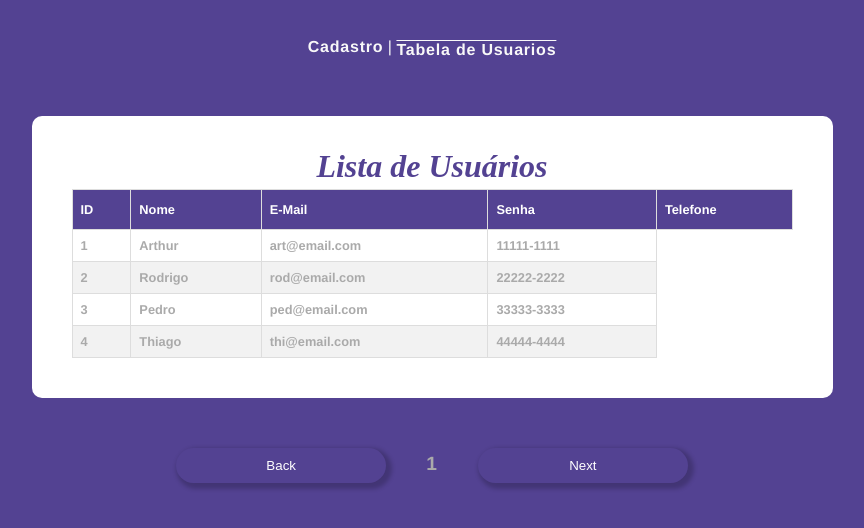
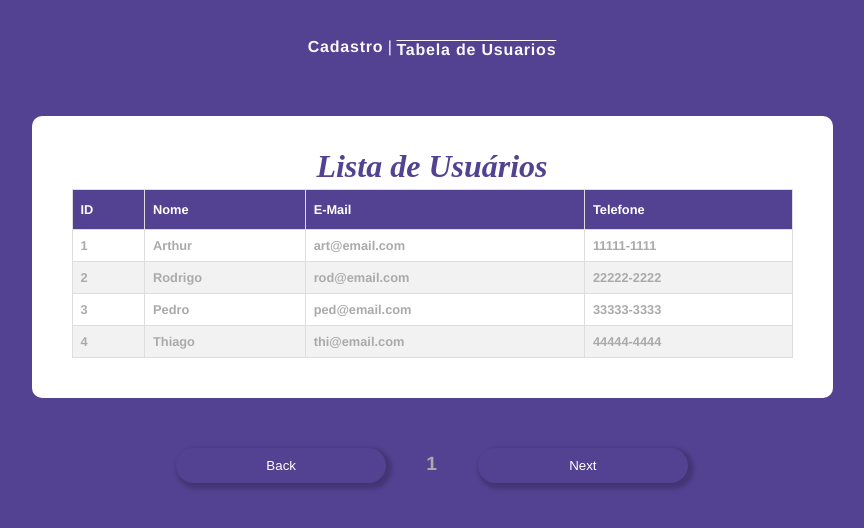
Before and after one commit to Oraculum-Fatec/sistema-cadastro, a Vue app: page /tabela in a window 1280 px wide. Shown: the top 528 px of the page, without its empty margins (208-1072 px from the left). Built offline with nearby package versions, Linux system fonts and the light colour scheme; the HTML template or start-up script is replaced by a standard one.

Commit message:
Update Table.vue

```diff
--- a/src/components/Table.vue
+++ b/src/components/Table.vue
@@ -8,7 +8,6 @@
           <th>ID</th>
           <th>Nome</th>
           <th>E-Mail</th>
-          <th>Senha</th>
           <th>Telefone</th>
         </tr>
       </thead>
```
